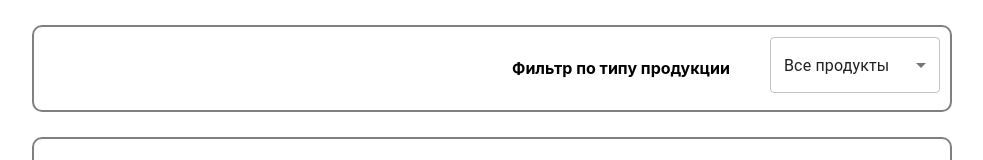
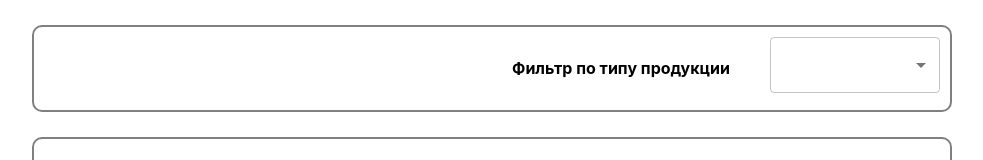
Before and after one commit to ansbelyaev/ugmk_test_app, a React (Create React App) app: page / in a window 1280 px wide. Shown: the top 160 px of the page, without its empty margins (160-1143 px from the left). Built offline with nearby package versions, Linux system fonts and the light colour scheme; no server answers.

Commit message:
fix localstorage saving data

```diff
--- a/src/components/Select/Select.jsx
+++ b/src/components/Select/Select.jsx
@@ -4,12 +4,13 @@ import MenuItem from "@mui/material/MenuItem";
 import FormControl from "@mui/material/FormControl";
 import Select from "@mui/material/Select";
 
-export default function BasicSelect({ onChange }) {
-  const [value, setValue] = React.useState("0");
+export default function BasicSelect({ actualValue, onChange }) {
+  const [value, setValue] = React.useState(actualValue);
 
   const handleChange = (event) => {
-    setValue(event.target.value)
+    setValue(event.target.value);
     onChange(event.target.value);
+    localStorage.setItem('filter', event.target.value);
   };
 
   return (
--- a/src/pages/MainPage/MainPage.jsx
+++ b/src/pages/MainPage/MainPage.jsx
@@ -29,8 +29,10 @@ ChartJS.register(
   Legend
 );
 
+const savedData = localStorage.getItem('filter');
+
 export const MainPage = () => {
-  const [filter, setFilter] = useState(filters[0]);
+  const [filter, setFilter] = useState(savedData ?? filters[0].id);
   const [data, setData] = useState(null);
   const [factoryA, setFactoryA] = useState(null);
   const [factoryB, setFactoryB] = useState(null);
@@ -70,7 +72,7 @@ export const MainPage = () => {
     <div style={style.container}>
       <div style={style.filter}>
         <h4>Фильтр по типу продукции</h4>
-        <BasicSelect onChange={handleChange} />
+        <BasicSelect actualValue={savedData} onChange={handleChange} />
       </div>
       <div style={style.diagram}>
         {data ? <Bar options={optionsDiagram} data={data} onClick={onClick} ref={chartRef} /> : null}
```
